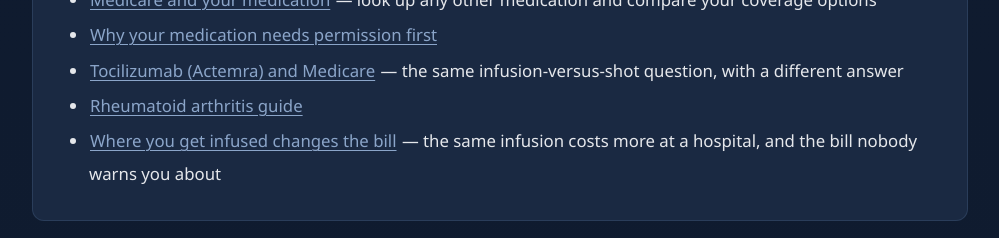
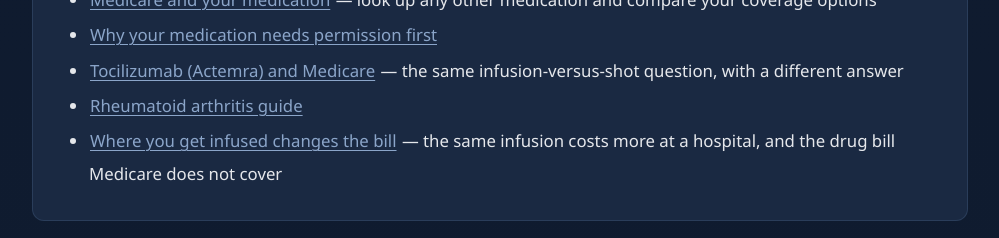
Before and after one commit to rheumify/rheumify-website, a Next.js app: page /patients/insurance/abatacept in a window 1280 px wide. Shown: the part 5260-5498 px from the top of the page, without its empty margins (140-1139 px from the left). Built offline with nearby package versions, Linux system fonts and the light colour scheme.

Commit message:
Plainer cross-link text for the site-of-care guide

```diff
--- a/app/patients/insurance/abatacept/page.js
+++ b/app/patients/insurance/abatacept/page.js
@@ -375,7 +375,7 @@ export default function AbataceptPage() {
             <a href="/patients/insurance/where-you-get-infused">
               Where you get infused changes the bill
             </a>{' '}
-            &mdash; the same infusion costs more at a hospital, and the bill nobody warns you about
+            &mdash; the same infusion costs more at a hospital, and the drug bill Medicare does not cover
           </li>
         </ul>
       </div>
```
